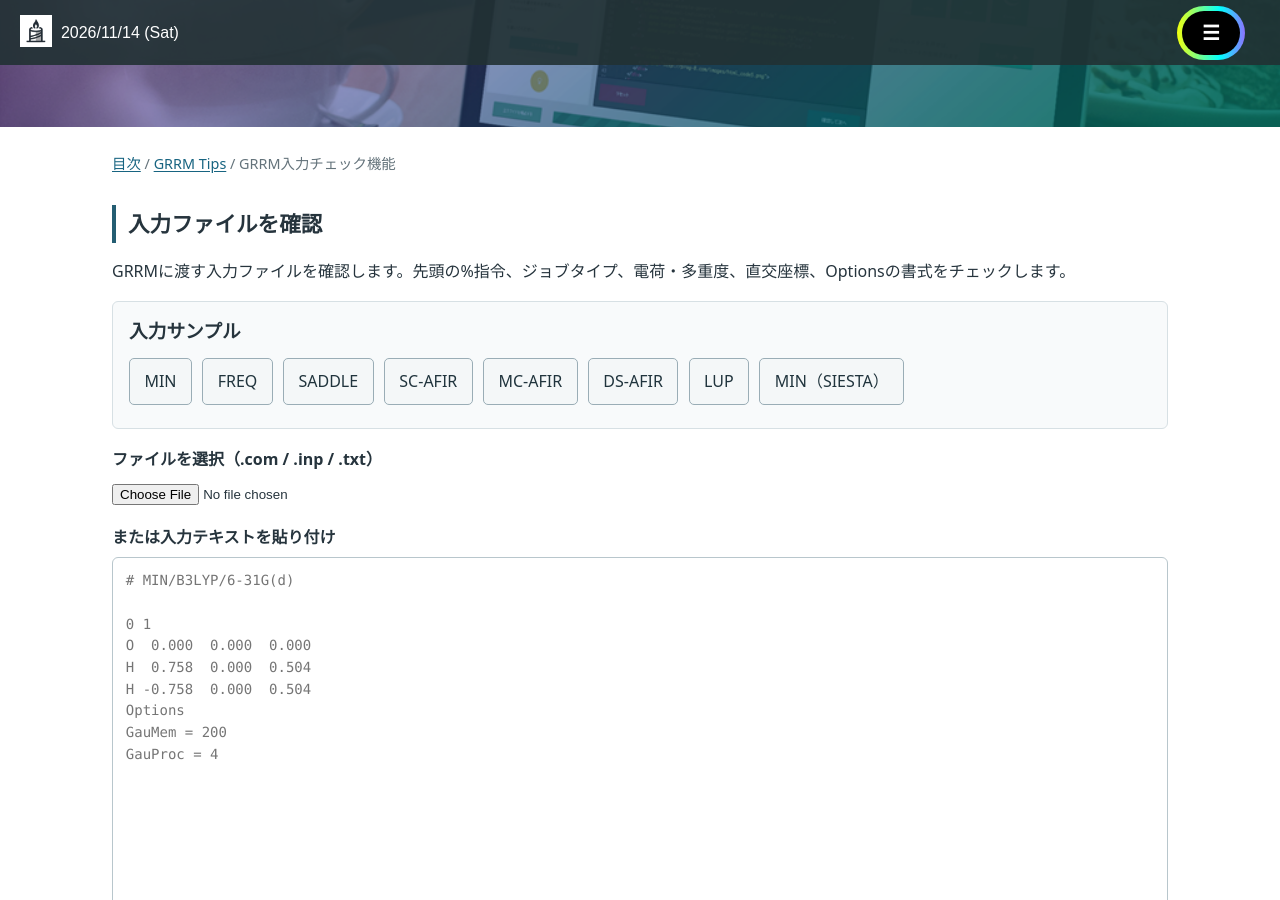
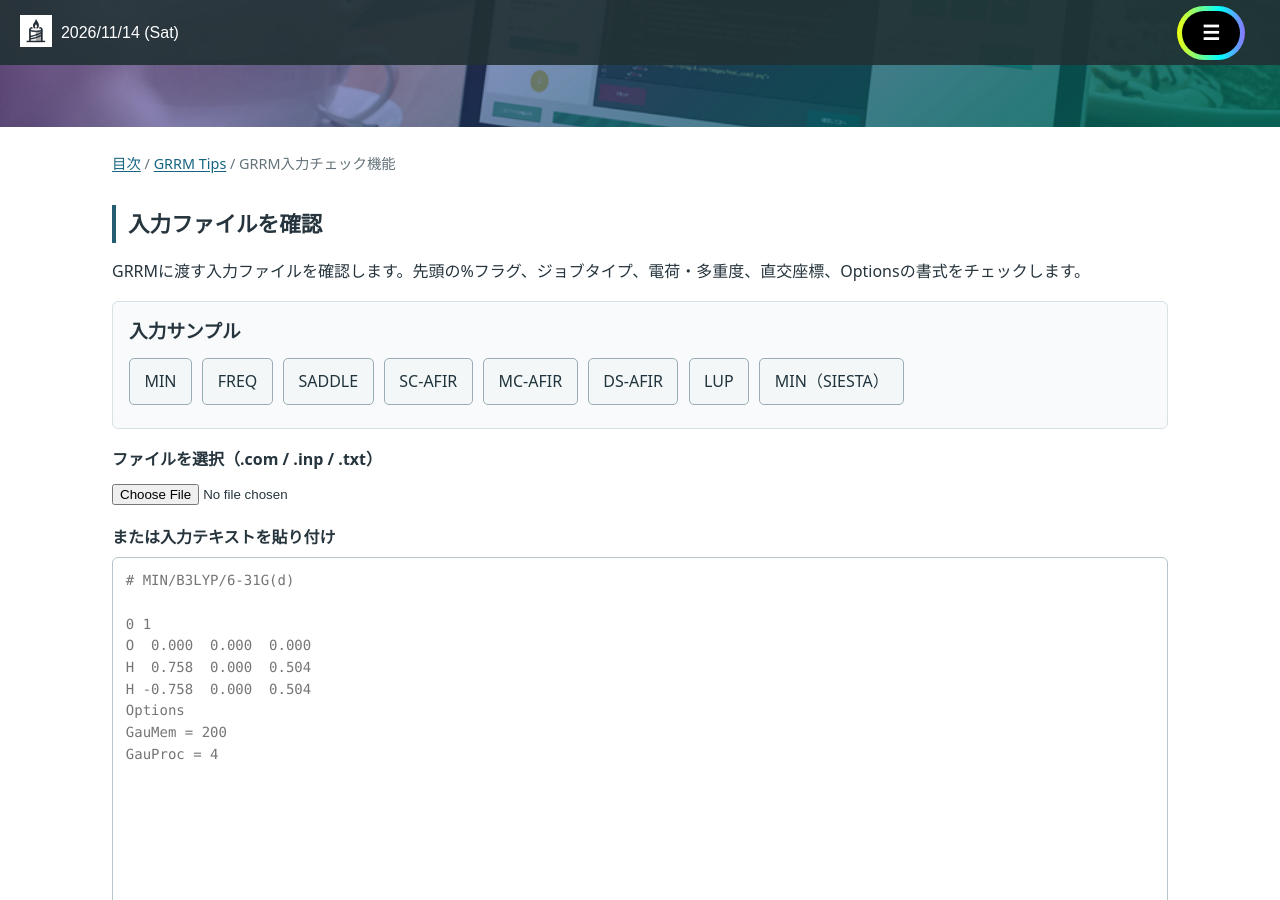
Before and after one commit to h-nabata/h-nabata.github.io, a Jekyll site: the page built from grrm-input-check.html, in a window 1280 px wide and 900 px high, scrolled down 362 px. Built offline with Jekyll 4.4.1, drawn with Linux system fonts in a browser that asks for light colours; nearby versions of some CDN libraries.

Commit message:
Update grrm-input-check.html

```diff
--- a/grrm-input-check.html
+++ b/grrm-input-check.html
@@ -14,7 +14,7 @@ extra_head: |
 <main class="grrm-tool" id="grrm-check">
   <nav class="tool-breadcrumb" aria-label="パンくずリスト"><a href="{{ "/toc.html" | relative_url }}">目次</a> / <a href="{{ "/grrm-tips.html" | relative_url }}">GRRM Tips</a> / GRRM入力チェック機能</nav>
   <h2>入力ファイルを確認</h2>
-  <p>GRRMに渡す入力ファイルを確認します。先頭の%指令、ジョブタイプ、電荷・多重度、直交座標、Optionsの書式をチェックします。</p>
+  <p>GRRMに渡す入力ファイルを確認します。先頭の%フラグ、ジョブタイプ、電荷・多重度、直交座標、Optionsの書式をチェックします。</p>
   <section class="tool-notes grrm-samples" aria-labelledby="grrm-samples-heading">
     <h3 id="grrm-samples-heading">入力サンプル</h3>
     <div class="tool-actions" role="group" aria-label="ジョブ別のサンプル">
@@ -52,7 +52,7 @@ extra_head: |
       <li>MC-AFIRとSC-AFIRのAdd Interaction、GAMMA、ENDを確認します。座標を読み取れた場合は、Fragm.やTargetなどの原子番号も確認します。</li>
       <li>%infileの参照先や外部プログラムの入力は、GRRMを実行する環境で確認してください。判定は公開マニュアルと入力例に基づく静的チェックです。</li>
     </ul>
-    <p><a href="https://afir.sci.hokudai.ac.jp/manual/grrm17/grrm17_12.html">GRRM17マニュアルの基本書式</a>・<a href="https://afir.sci.hokudai.ac.jp/manual/grrm17/grrm17_51.html">GRRMの指令とオプション</a></p>
+    <p><a href="https://afir.sci.hokudai.ac.jp/manual/grrm17/grrm17_12.html">GRRM17マニュアルの基本書式</a>・<a href="https://afir.sci.hokudai.ac.jp/manual/grrm17/grrm17_51.html">GRRMのフラグとオプション</a></p>
   </details>
 </main>
 <script defer src="{{ "/assets/grrm-input-check.js" | relative_url }}?v=7"></script>
```
